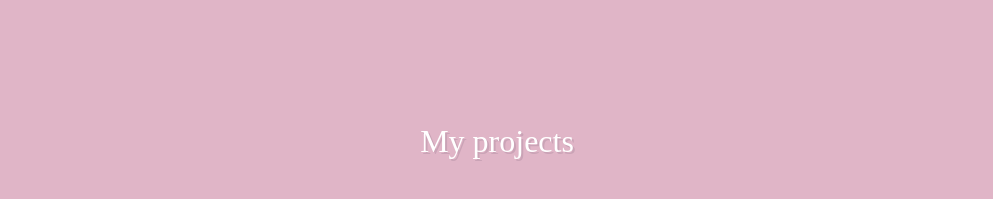
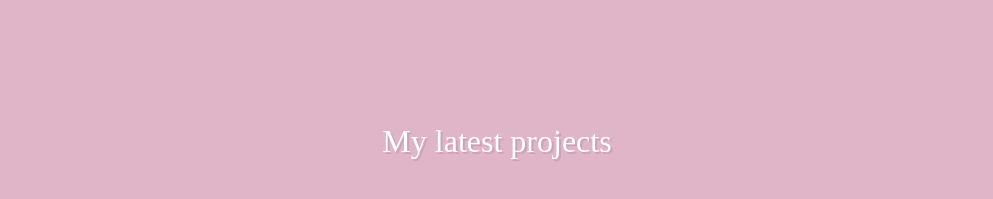
Before and after one commit to annaisakson/portfolio, a React (Vite) app: page / in a window 1280 px wide. Shown: the part 1580-1779 px from the top of the page, without its empty margins (143-1136 px from the left). Built offline with nearby package versions, Linux system fonts and the light colour scheme; a web font is replaced by a local one.

Commit message:
small change to text

```diff
--- a/src/components/Projects.jsx
+++ b/src/components/Projects.jsx
@@ -6,7 +6,7 @@
 export const Projects = () => {
   return (
     <section className={styles.container} id="projects">
-      <h2 className={styles.title}>My projects</h2>
+      <h2 className={styles.title}>My latest projects</h2>
       <div className={styles.projects}>
         {projects.map((project, id) => {
           return <ProjectCard key={id} project={project} />;
```
